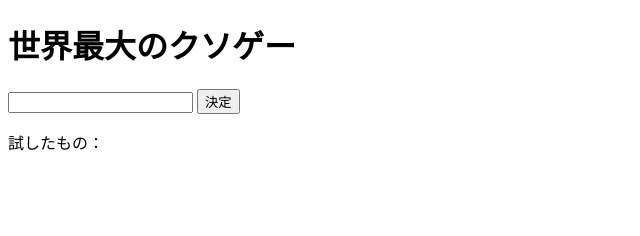
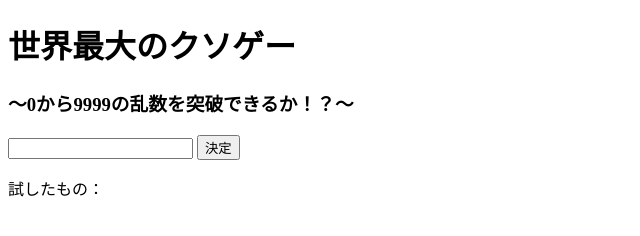
Before and after one commit to ringo-neko/mostkusoge, a plain HTML site: page index.html in a window 1280 px wide. Shown: the whole page, without its empty margins (0-640 px from the left). Drawn offline with Linux system fonts and the light colour scheme.

Commit message:
Update index.html

```diff
--- a/index.html
+++ b/index.html
@@ -8,6 +8,7 @@
 </head>
 <body>
     <h1>世界最大のクソゲー</h1>
+    <h3>〜0から9999の乱数を突破できるか！？〜</h3>
     <input id="data"></input>
     <button onclick="k()">決定</button>
     <p>試したもの：</p>
```
